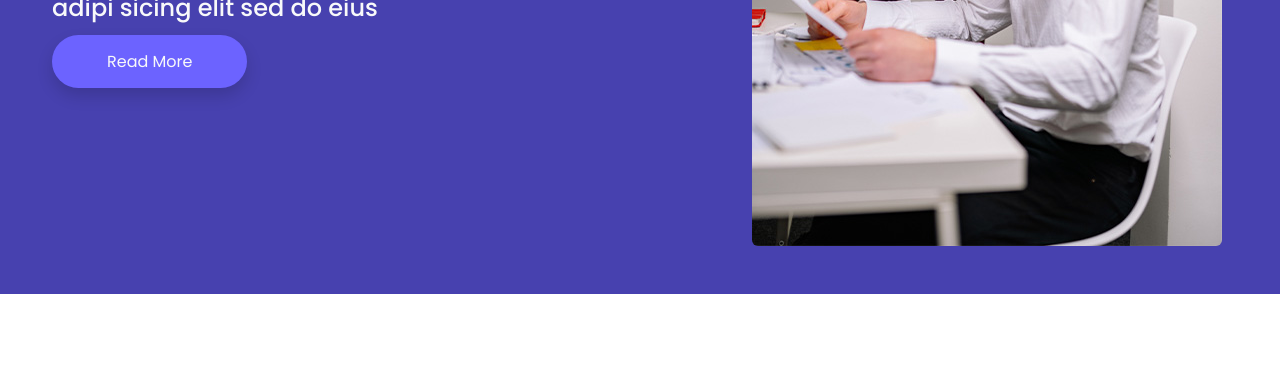
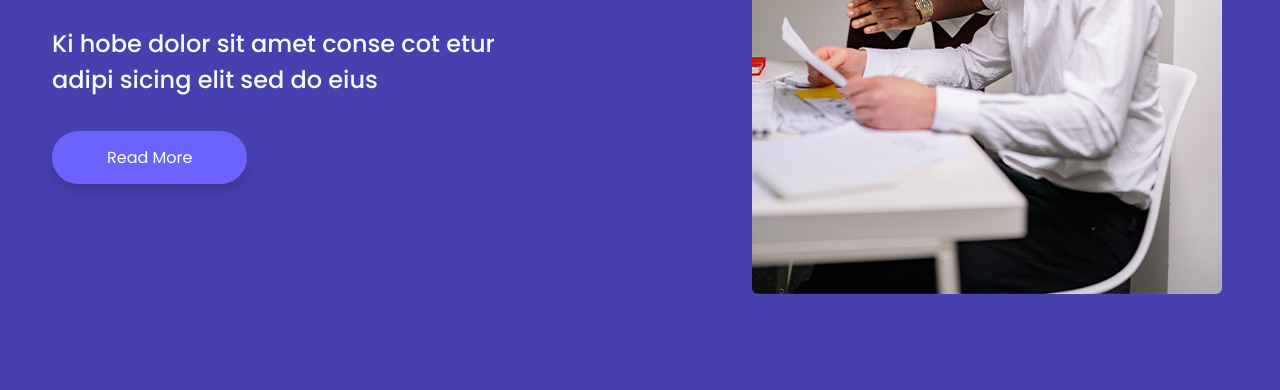
Before and after one commit to mohamadanasfattoum/2050-Landing-Page, a plain HTML site: page index.html in a window 1280 px wide. Shown: the part 471-861 px from the top of the page. Before the commit the page ends 800 px from the top, so only its background shows below. Drawn offline with nearby package versions, Linux system fonts and the light colour scheme.

Commit message:
add banner section

```diff
--- a/css/style.css
+++ b/css/style.css
@@ -34,4 +34,10 @@ body{
     padding: 15px 55px;
     border-radius: 40px;
     text-decoration: none;
+    color:  white;
 }
+
+.banner-btn:hover{
+    color: #6C63FF;
+    background-color: white;
+}
--- a/index.html
+++ b/index.html
@@ -22,7 +22,7 @@
                         <span class="navbar-toggler-icon"></span>
                     </button>
                     <div class="collapse navbar-collapse" id="navbarSupportedContent">
-                        <ul class="navbar-nav me-auto mb-2 mb-lg-0">
+                        <ul class="navbar-nav me-auto mb-2 mb-lg-0 navbar-nav-scroll">
                         <li class="nav-item">
                             <a class="nav-link" aria-current="page" href="#">Home</a>
                         </li>
@@ -53,12 +53,12 @@
         <!--start banner -->
 
         <div class="mynavbar py-5">
-            <div class="container">
+            <div class="container py-5">
                 <div class="row">
                     <div class="col-lg-5">
                         <h1 class="text-light banner-title">Enhance Your Digital Experience</h1>
-                        <p class="text-light my-4 banner-subtitle ">Ki hobe dolor sit amet conse cot etur adipi sicing elit sed do eius</p>
-                        <a href="" class="text-light shadow banner-btn">Read More</a>
+                        <p class="text-light my-5 banner-subtitle ">Ki hobe dolor sit amet conse cot etur adipi sicing elit sed do eius</p>
+                        <a href="" class="shadow banner-btn">Read More</a>
                     </div>
                     <div class="col-lg-2"></div>
                     <div class="col-lg-5">
```
